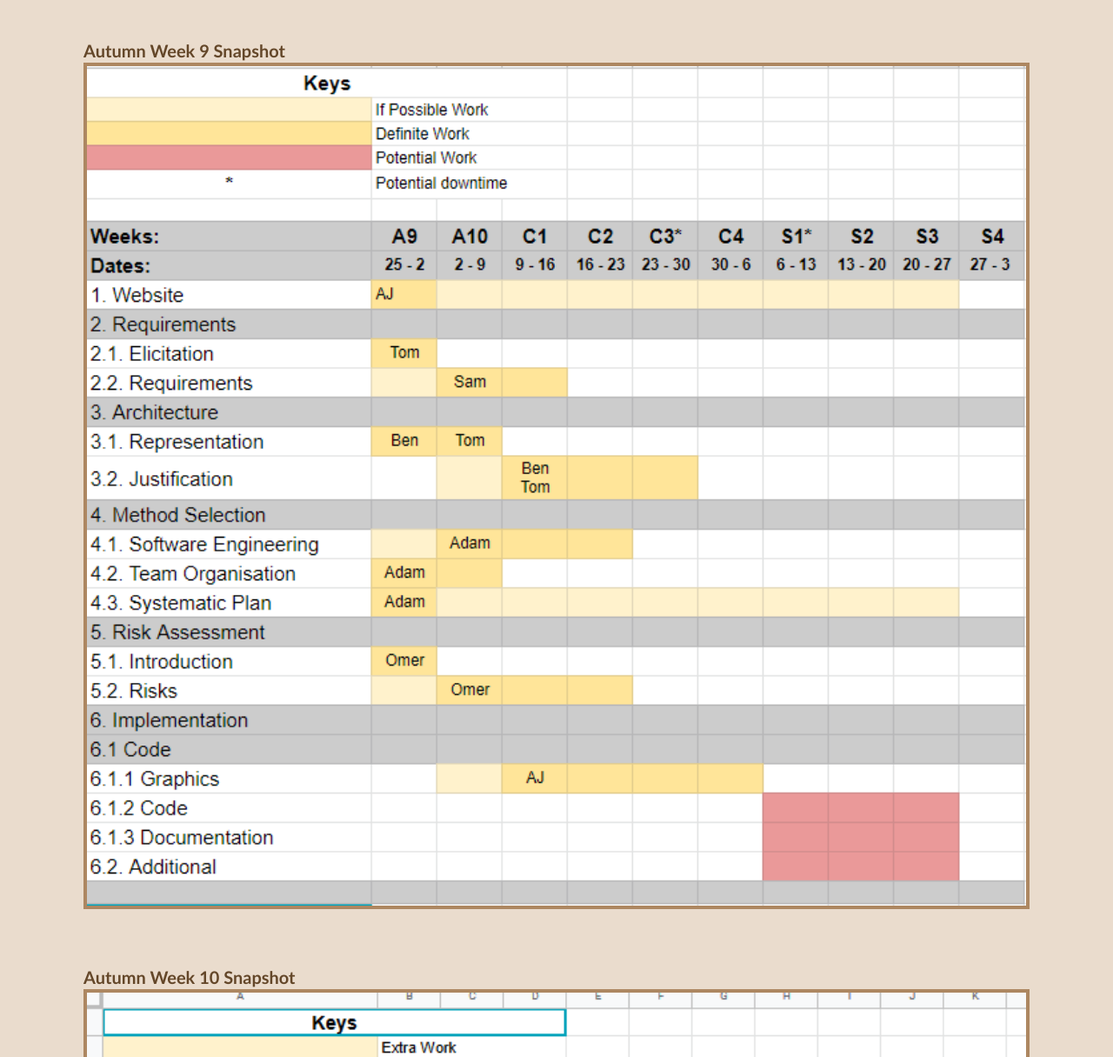
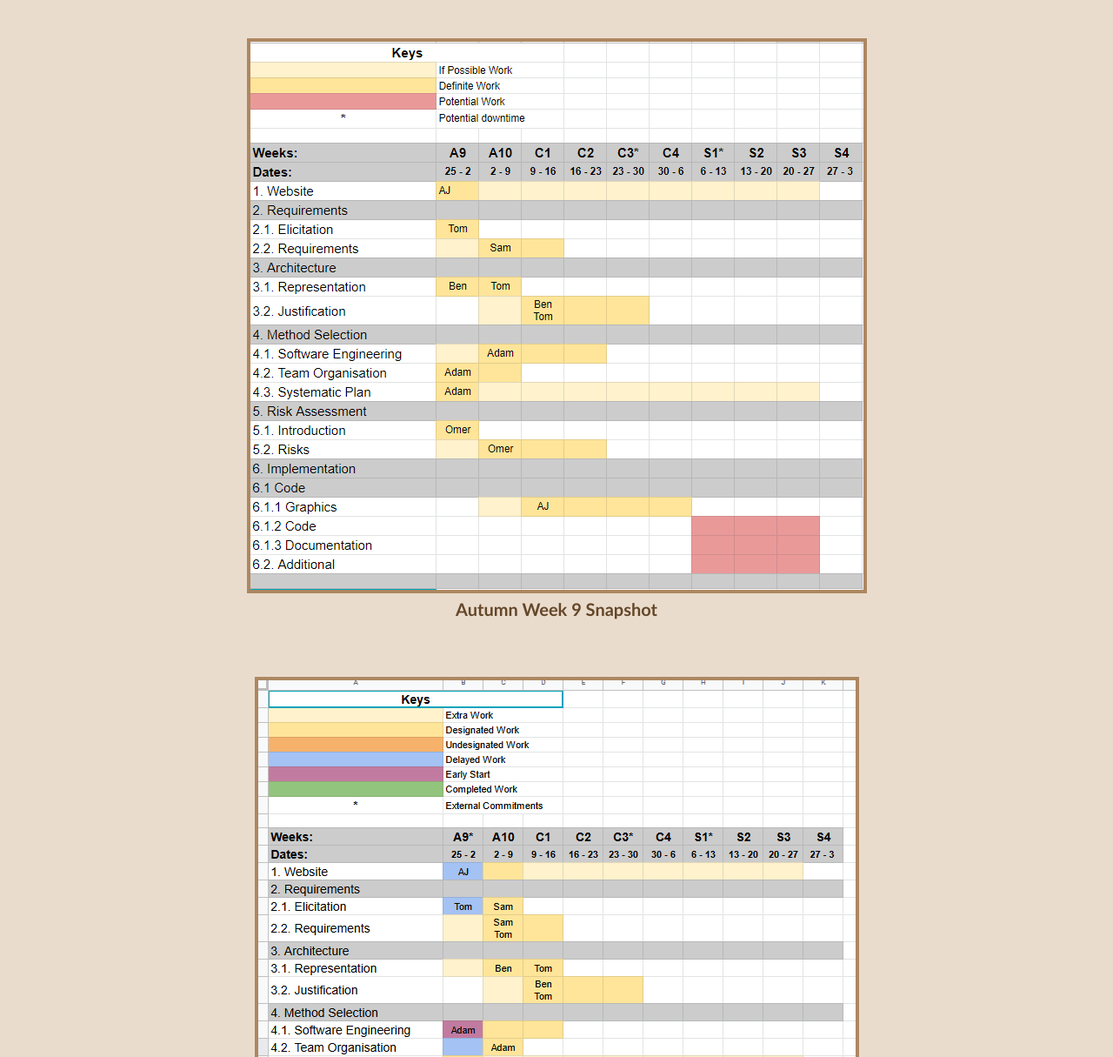
Before and after one commit to AJ141299/YorKorsairs, a plain HTML site: page organisation.html in a window 1280 px wide. Shown: the part 185-1400 px from the top of the page at 87% size. Drawn offline with Linux system fonts and the light colour scheme.

Commit message:
adjusted snapshots images layout & max width

```diff
--- a/organisation.html
+++ b/organisation.html
@@ -33,13 +33,16 @@
 		<main>
 			<h1 class="font-bold text-4xl text-center my-12">Weekly Snapshots</h1>
 			<div class="flex flex-col space-y-16 font-bold">
-				<div class="flex flex-col justify-center">
+				<!-- A9 -->
+				<div class="flex flex-col space-y-1 items-center">
+					<img class="max-w-4xl border-4 border-brown-hover" src="/assets/images/weekly_snapshots/A9.PNG" alt="Autumn Week 9 Snapshot" />
 					<h2 class="text-xl">Autumn Week 9 Snapshot</h2>
-					<img class="border-4 border-brown-hover" src="/assets/images/weekly_snapshots/A9.PNG" alt="Autumn Week 9 Snapshot" />
 				</div>
-				<div class="flex flex-col justify-center">
+
+				<!-- A10 -->
+				<div class="flex flex-col space-y-1 items-center">
+					<img class="max-w-4xl border-4 border-brown-hover" src="/assets/images/weekly_snapshots/A10.png" alt="Autumn Week 10 Snapshot" />
 					<h2 class="text-xl">Autumn Week 10 Snapshot</h2>
-					<img class="border-4 border-brown-hover" src="/assets/images/weekly_snapshots/A10.png" alt="Autumn Week 10 Snapshot" />
 				</div>
 			</div>
 		</main>
```
Also changed, not shown: css/styles.css.
